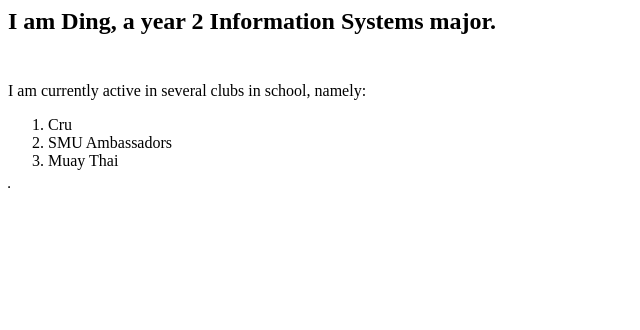
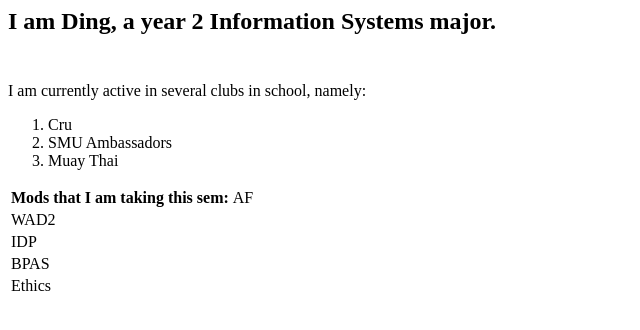
Before and after one commit to Developerding/Developerding.github.io, a plain HTML site: page index.html in a window 1280 px wide. Shown: the whole page, without its empty margins (0-640 px from the left). Drawn offline with Linux system fonts and the light colour scheme.

Commit message:
Update index.html

```diff
--- a/index.html
+++ b/index.html
@@ -7,7 +7,22 @@
     <li> Muay Thai </li>
   </ol>
 
-<table border='1'>
-
-</table>
+  <table>
+    <tr>
+      <th colspan='5'> Mods that I am taking this sem: </th>
+      <td> AF </td>
+    </tr>
+    <tr>
+      <td> WAD2 </td>
+    </tr>
+        <tr>
+      <td> IDP </td>
+    </tr>
+        <tr>
+      <td> BPAS </td>
+    </tr>
+        <tr>
+      <td> Ethics </td>
+    </tr>
+  </table>
 </body>
```
